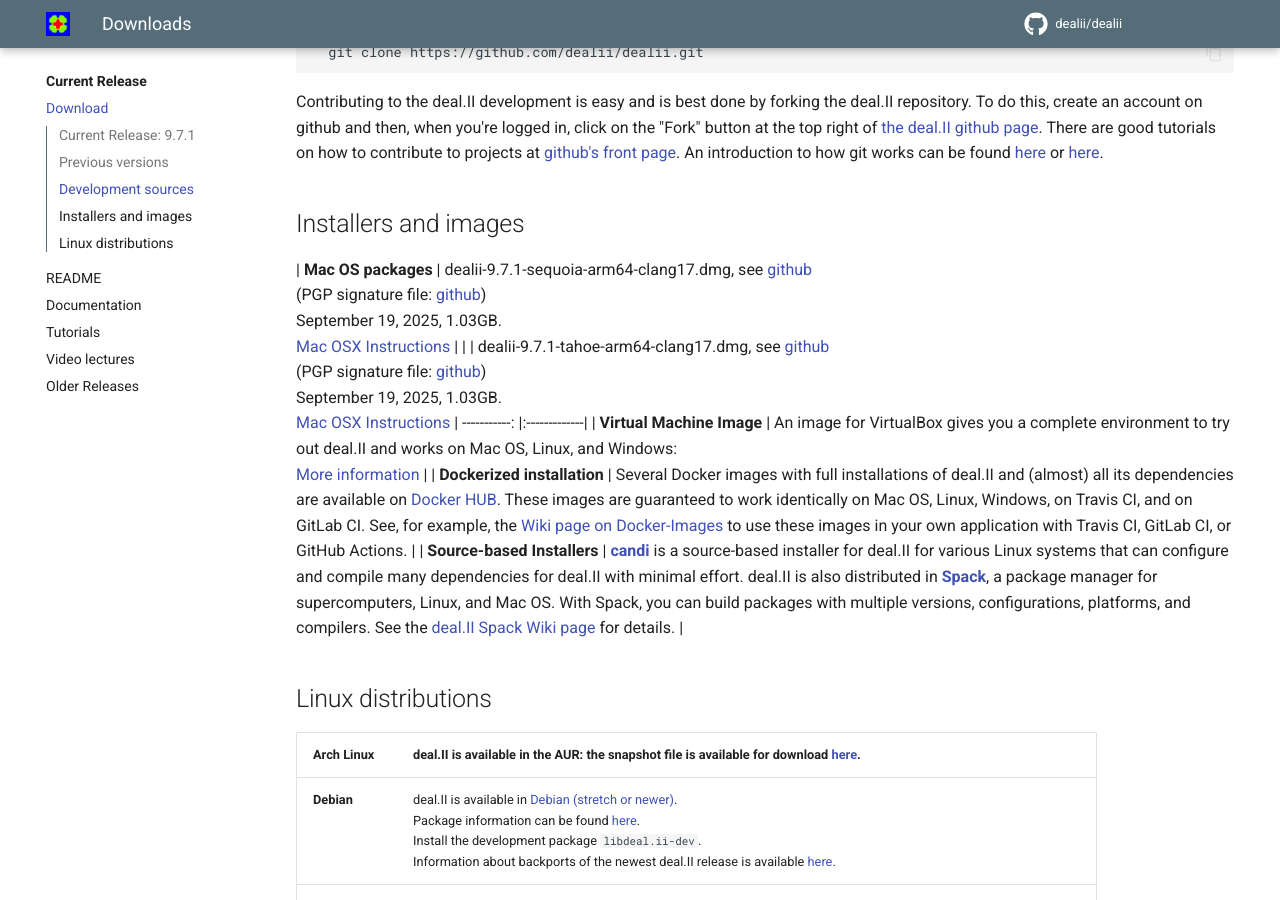
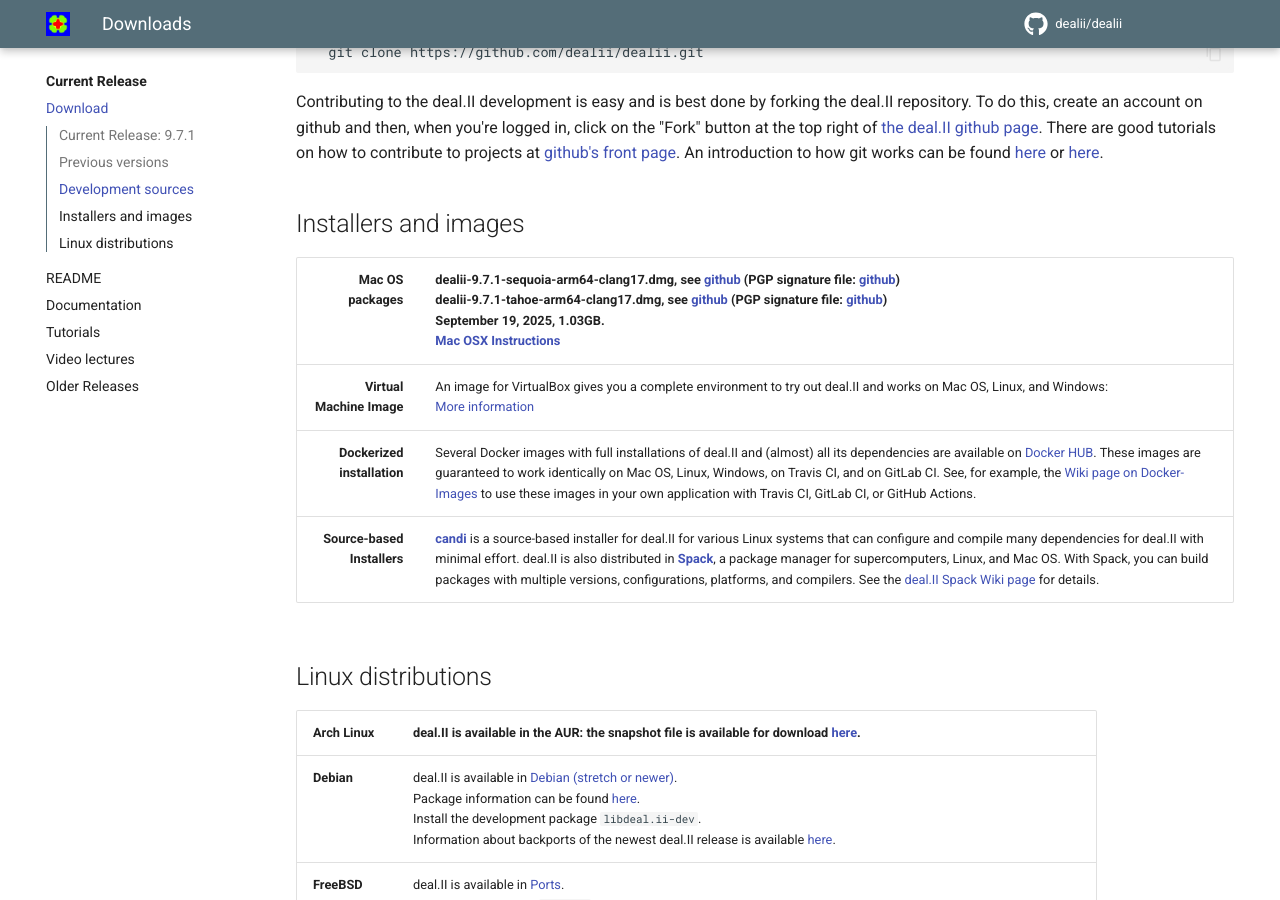
Before and after one commit to dealii/website, an MkDocs documentation site: the page built from docs/current_release/download.md, in a window 1280 px wide and 900 px high, scrolled down 974 px. Built offline with MkDocs 1.6.1 and Material for MkDocs 9.7.7, drawn with Linux system fonts in a browser that asks for light colours; comment, search, counter and statistics services are not loaded.

Commit message:
fix table

```diff
--- a/docs/current_release/download.md
+++ b/docs/current_release/download.md
@@ -54,8 +54,7 @@ Development sources
 Installers and images
 ---------------------
 
-| **Mac OS packages**        |  dealii-9.7.1-sequoia-arm64-clang17.dmg, see [github](https://github.com/dealii/dealii/releases/download/v9.7.1/dealii-9.7.1-sequoia-arm64-clang17.dmg)  <br>  (PGP signature file: [github](https://github.com/dealii/dealii/releases/download/v9.7.1/dealii-9.7.1-sequoia-arm64-clang17.dmg.asc)) <br> September 19, 2025, 1.03GB.  <br>  [Mac OSX Instructions](https://github.com/dealii/dealii/wiki/MacOSX) |
-|                            |  dealii-9.7.1-tahoe-arm64-clang17.dmg, see [github](https://github.com/dealii/dealii/releases/download/v9.7.1/dealii-9.7.1-tahoe-arm64-clang17.dmg)  <br>  (PGP signature file: [github](https://github.com/dealii/dealii/releases/download/v9.7.1/dealii-9.7.1-tahoe-arm64-clang17.dmg.asc)) <br> September 19, 2025, 1.03GB.  <br>  [Mac OSX Instructions](https://github.com/dealii/dealii/wiki/MacOSX) |
+| **Mac OS packages**        |  dealii-9.7.1-sequoia-arm64-clang17.dmg, see [github](https://github.com/dealii/dealii/releases/download/v9.7.1/dealii-9.7.1-sequoia-arm64-clang17.dmg) (PGP signature file: [github](https://github.com/dealii/dealii/releases/download/v9.7.1/dealii-9.7.1-sequoia-arm64-clang17.dmg.asc)) <br> dealii-9.7.1-tahoe-arm64-clang17.dmg, see [github](https://github.com/dealii/dealii/releases/download/v9.7.1/dealii-9.7.1-tahoe-arm64-clang17.dmg) (PGP signature file: [github](https://github.com/dealii/dealii/releases/download/v9.7.1/dealii-9.7.1-tahoe-arm64-clang17.dmg.asc)) <br> September 19, 2025, 1.03GB.  <br>  [Mac OSX Instructions](https://github.com/dealii/dealii/wiki/MacOSX) |
 -----------: |:-------------|
 | **Virtual Machine Image**   | An image for VirtualBox gives you a complete environment to try out deal.II and works on Mac OS, Linux, and Windows:   <br> [More information](https://www.math.clemson.edu/~heister/dealvm/)                                                                                                                 |
 | **Dockerized installation** | Several Docker images with full installations of deal.II and (almost) all its dependencies are available on [Docker HUB](https://hub.docker.com/r/dealii/dealii/).  These images are guaranteed to work identically on Mac OS, Linux, Windows, on Travis CI, and on GitLab CI.  See, for example, the [Wiki page on Docker-Images](https://github.com/dealii/dealii/wiki/Docker-Images) to use these images in your own application with Travis CI, GitLab CI, or GitHub Actions. |
```
